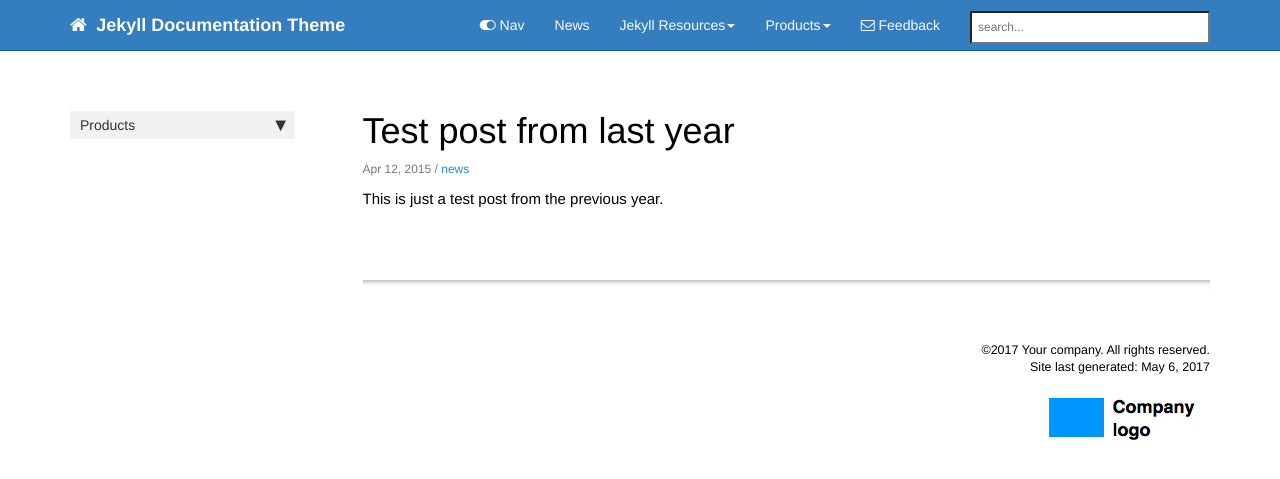
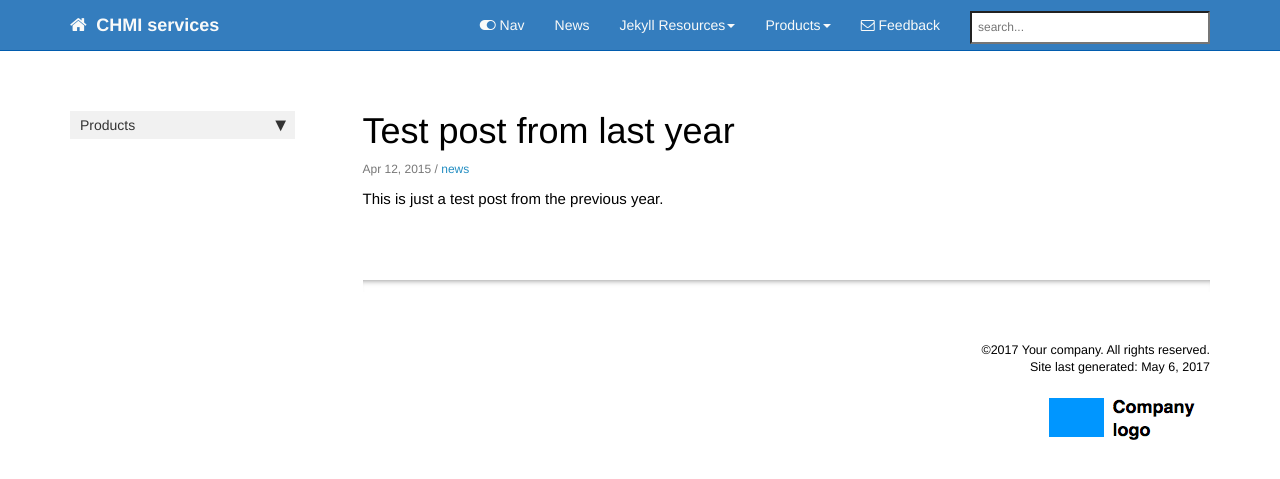
Before and after one commit to CHMI-SOPs/CHMI-SOPs.github.io, a Jekyll site: the page built from _posts/2015-04-12-test-post-last-year.md, in a window 1280 px wide. Shown: the top 479 px of the page. Built offline with Jekyll 4.4.1, drawn with Linux system fonts in a browser that asks for light colours; nearby versions of some CDN libraries; comment, search, counter and statistics services are not loaded.

```diff
--- a/_config.yml
+++ b/_config.yml
@@ -3,10 +3,10 @@ repository: tomjohnson1492/documentation-theme-jekyll
 output: web
 # this property is useful for conditional filtering of content that is separate from the PDF.
 
-topnav_title: Jekyll Documentation Theme
+topnav_title: CHMI services
 # this appears on the top navigation bar next to the home button
 
-site_title: Jekyll theme for documentation
+site_title: CHMI services
 # this appears in the html browser tab for the site title (seen mostly by search engines, not users)
 
 company_name: Your company
@@ -29,7 +29,7 @@ exclude:
   - .gitignore
 # these are the files and directories that jekyll will exclude from the build
 
-feedback_subject_line: Jekyll documentation theme
+feedback_subject_line: CHMI services
 
 feedback_email: tomjohnson1492@gmail.com
 # used as a contact email for the Feedback link in the top navigation bar
```
